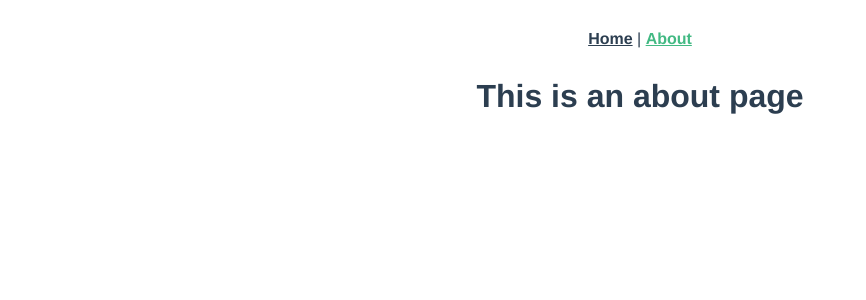
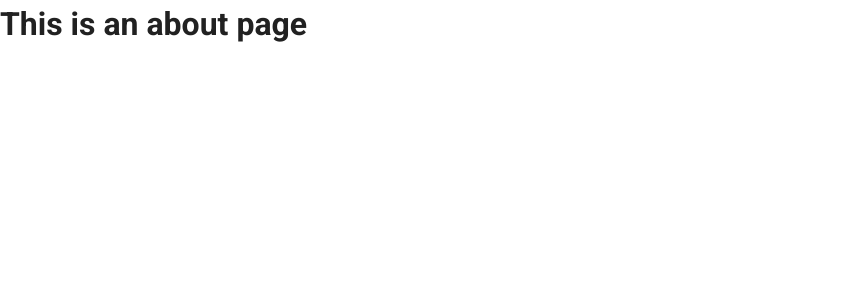
Before and after one commit to JHowell45/vue-spa-practise, a Vue app in the folder meal-prep/: page /about in a window 1280 px wide. Shown: the top 300 px of the page, without its empty margins (0-866 px from the left). Built offline with nearby package versions, Linux system fonts and the light colour scheme.

Commit message:
Updated the Vue app to use Vuetify.

```diff
--- a/meal-prep/src/App.vue
+++ b/meal-prep/src/App.vue
@@ -1,32 +1,22 @@
 <template>
-  <div id="app">
+  <!-- <div id="app">
     <div id="nav">
       <router-link to="/">Home</router-link> |
       <router-link to="/about">About</router-link>
     </div>
     <router-view />
-  </div>
+  </div> -->
+  <v-app>
+    <v-content transition="slide-x-transition">
+      <router-view></router-view>
+    </v-content>
+  </v-app>
 </template>
 
-<style>
-#app {
-  font-family: Avenir, Helvetica, Arial, sans-serif;
-  -webkit-font-smoothing: antialiased;
-  -moz-osx-font-smoothing: grayscale;
-  text-align: center;
-  color: #2c3e50;
-}
+<script>
+export default {
+  name: "App",
+};
+</script>
 
-#nav {
-  padding: 30px;
-}
-
-#nav a {
-  font-weight: bold;
-  color: #2c3e50;
-}
-
-#nav a.router-link-exact-active {
-  color: #42b983;
-}
-</style>
+<style></style>
```
